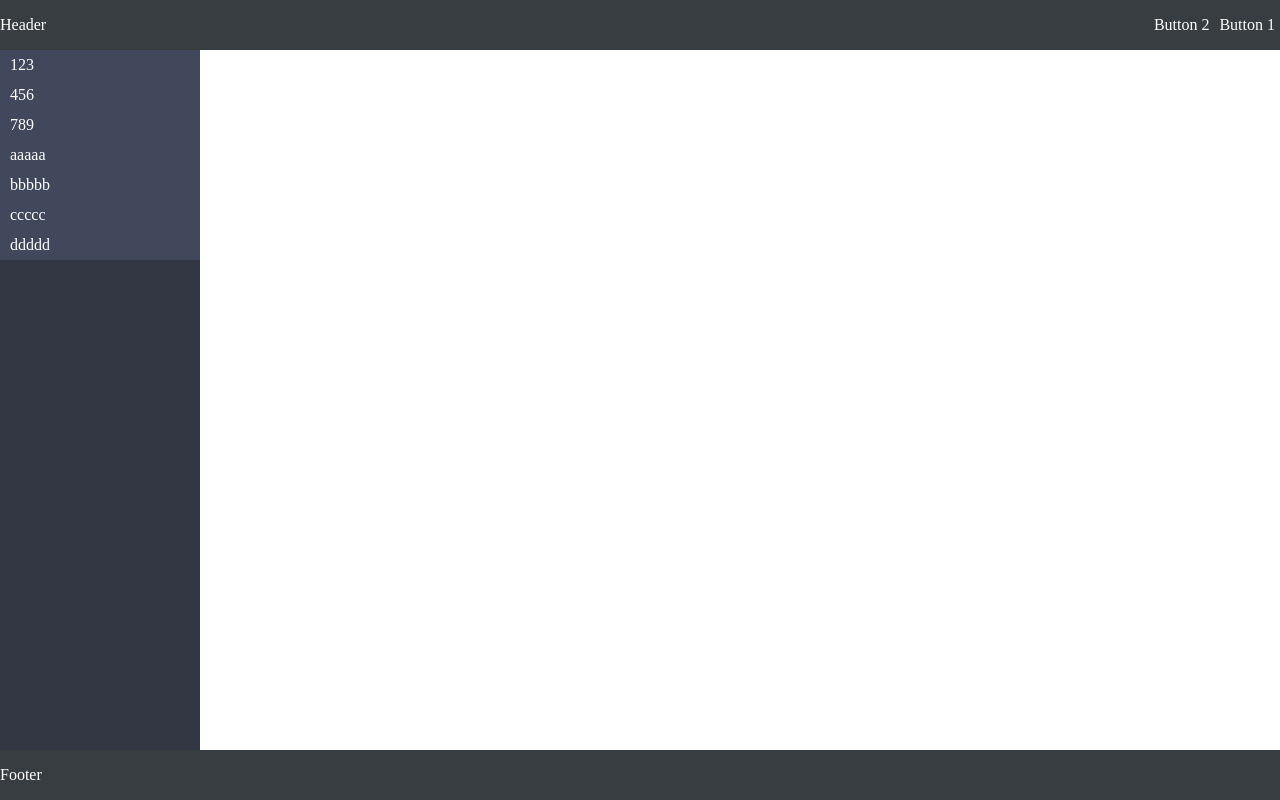
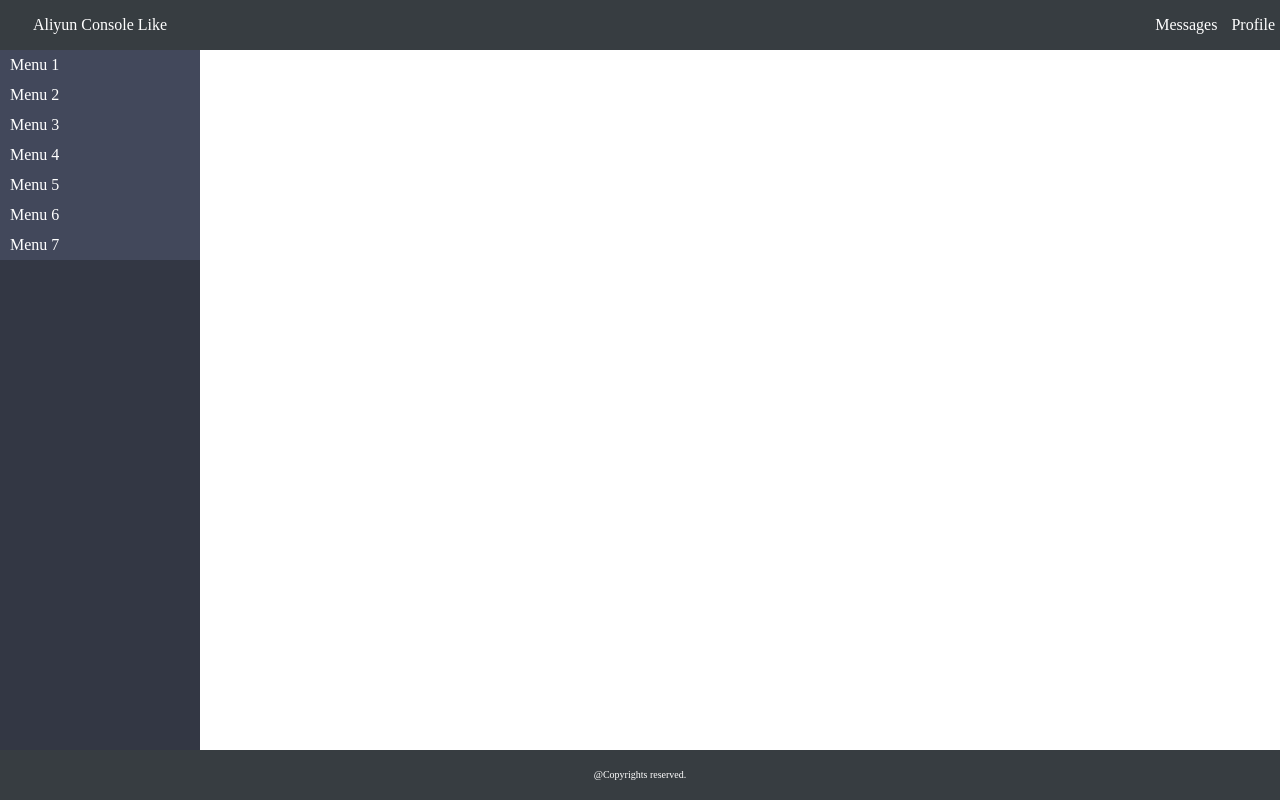
Before and after one commit to gspandy/admin-layout, a plain HTML site: page index.html in a window 1280 px wide. Drawn offline with nearby package versions, Linux system fonts and the light colour scheme.

Commit message:
adjust elements

```diff
--- a/index.html
+++ b/index.html
@@ -11,18 +11,20 @@
 </head>
 <body>
   <div class="header">
-    <div class="header-float-left">Header</div>
-    <div class="dropdown-component">
-      <div class="dropdown-btn">Button 1</div>
-      <div class="dropdown-panel">
-        Dropdown Panel
+    <div class="header-float-left">Aliyun Console Like</div>
+    <div class="dropdown-btn-panel">
+      <div class="dropdown-component">
+        <div class="dropdown-btn">Messages</div>
+        <div class="dropdown-panel">
+          Here is Messages Box~
+        </div>
       </div>
-    </div>
 
-    <div class="dropdown-component">
-      <div class="dropdown-btn">Button 2</div>
-      <div class="dropdown-panel">
-        Dropdown Panel
+      <div class="dropdown-component">
+        <div class="dropdown-btn">Profile</div>
+        <div class="dropdown-panel">
+          Here is Profile Box~
+        </div>
       </div>
     </div>
   </div>
@@ -31,41 +33,47 @@
     <div class="sidebar">
       <ul class="menu-box">
         <li>
-          <div class="menu-item">123</div>
+          <div class="menu-item">Menu 1</div>
           <ul class="submenu-box-expand">
             <li>
-              <div class="submenu-item">000</div>
+              <div class="submenu-item">Submenu 1-1</div>
             </li>
             <li>
-              <div class="submenu-item">999</div>
+              <div class="submenu-item">Submenu 1-2</div>
             </li>
           </ul>
         </li>
         <li>
-          <div class="menu-item">456</div>
+          <div class="menu-item">Menu 2</div>
         </li>
         <li>
-          <div class="menu-item">789</div>
+          <div class="menu-item">Menu 3</div>
           <ul class="submenu-box-expand">
             <li>
-              <div class="submenu-item">aaa</div>
+              <div class="submenu-item">Submenu 3-1</div>
             </li>
             <li>
-              <div class="submenu-item">bbb</div>
+              <div class="submenu-item">Submenu 3-2</div>
+            </li>
+            <li>
+              <div class="submenu-item">Submenu 3-3</div>
+            </li>
+            <li>
+              <div class="submenu-item">Submenu 3-4</div>
             </li>
           </ul>
         </li>
         <li>
-          <div class="menu-item">aaaaa</div>
+          <div class="menu-item">Menu 4</div>
         </li>
         <li>
-          <div class="menu-item">bbbbb</div>
+          <div class="menu-item">Menu 5</div>
         </li>
         <li>
-          <div class="menu-item">ccccc</div>
+          <div class="menu-item">Menu 6</div>
         </li>
         <li>
-          <div class="menu-item">ddddd</div>
+          <div class="menu-item">Menu 7</div>
         </li>
       </ul>
     </div>
@@ -74,7 +82,7 @@
   </div>
 
   <div class="footer">
-    Footer
+    @Copyrights reserved.
   </div>
 
 
--- a/index.less
+++ b/index.less
@@ -53,6 +53,8 @@ html, body {
   bottom: 0;
   left: 0;
   right: 0;
+  text-align: center;
+  font-size: 10px;
 }
 
 .main {
@@ -90,12 +92,20 @@ html, body {
   height: 100%;
   float: left;
   width: @sidebar-width;
+  text-align: center;
+}
+
+.dropdown-btn-panel {
+  display: inline-block;
+  height: 100%;
+  float: right;
+  text-align: right;
 }
 
 .dropdown-component {
+  display: inline-block;
   position: relative;
   height: 100%;
-  float: right;
 }
 
 .dropdown-btn {
```
